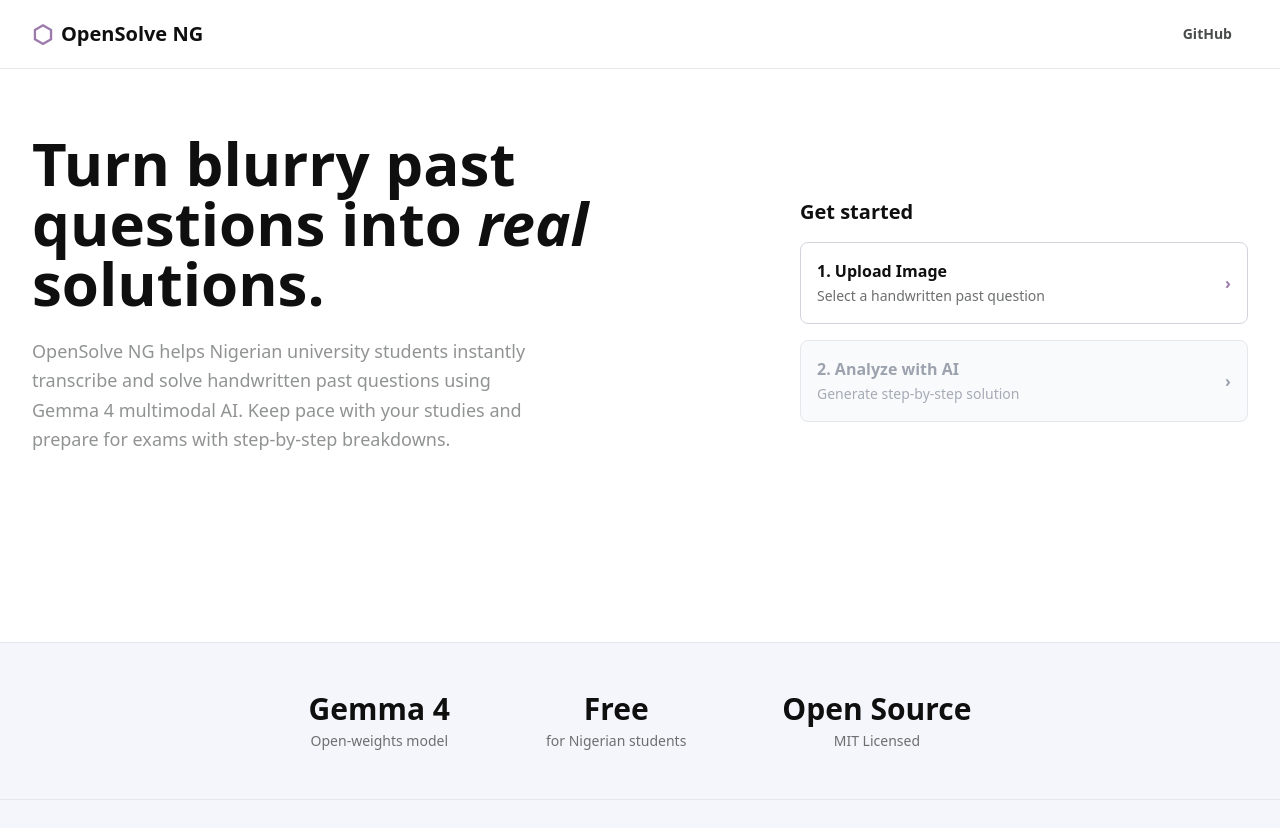
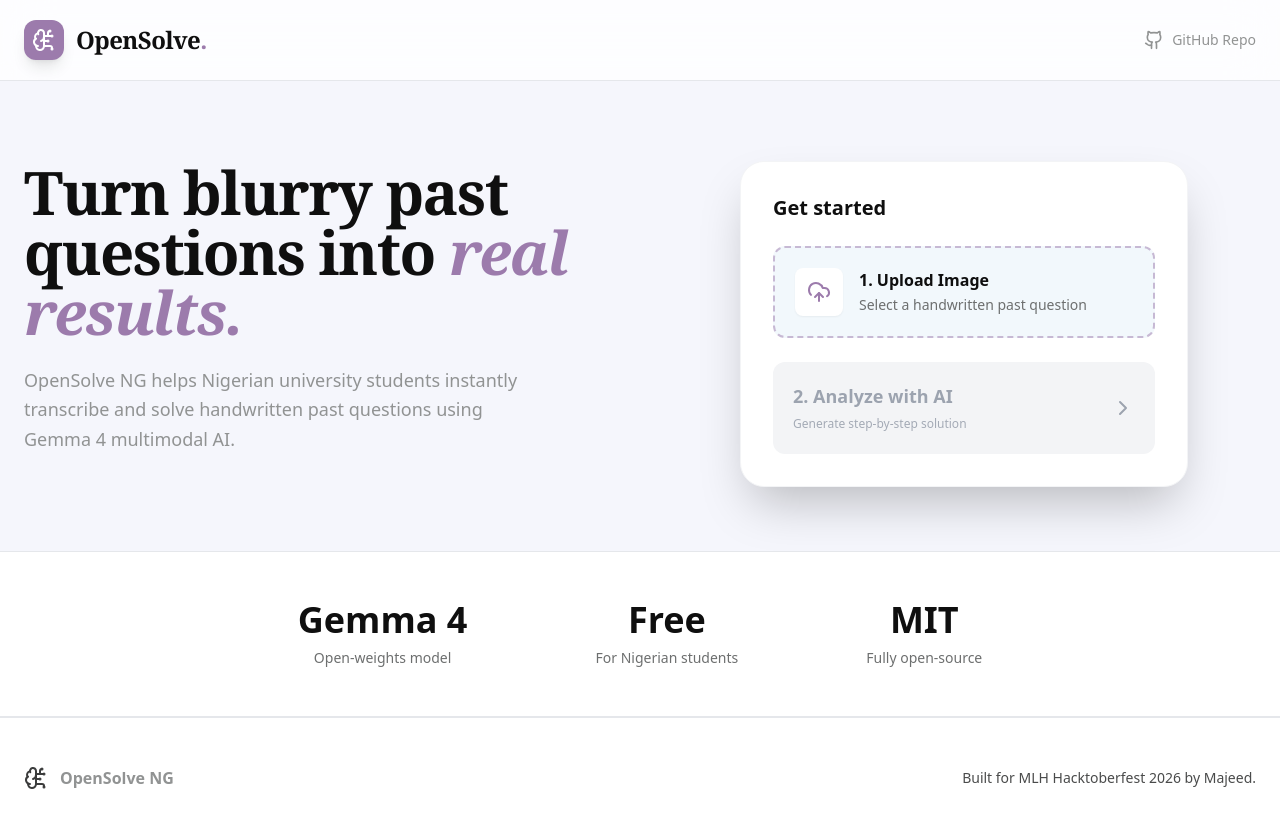
Before and after one commit to maskedwolf-01/opensolve-ng, a Next.js app: page / in a window 1280 px wide. Shown: the top 828 px of the page. Before the commit the page ends 800 px from the top, so only its background shows below. Built offline with nearby package versions, Linux system fonts and the light colour scheme; a web font is replaced by a local one.

Commit message:
Update page.tsx

```diff
--- a/app/page.tsx
+++ b/app/page.tsx
@@ -1,5 +1,6 @@
 'use client';
 import { useState } from 'react';
+import { BrainCircuit, Zap, Target, UploadCloud, ChevronRight, Github } from 'lucide-react';
 
 export default function Home() {
   const [file, setFile] = useState<File | null>(null);
@@ -26,111 +27,115 @@ export default function Home() {
   };
 
   return (
-    <main className="min-h-screen bg-white font-sans text-charcoal flex flex-col">
-      {/* Navbar Placeholder */}
-      <header className="flex justify-between items-center p-4 border-b border-gray-200 px-8">
-        <div className="font-bold text-xl text-charcoal-100 flex items-center gap-2">
-          <span className="text-amethyst_smoke text-2xl">⬡</span> OpenSolve NG
+    <div className="min-h-screen flex flex-col font-sans">
+      {/* HEADER */}
+      <header className="sticky top-0 z-50 w-full backdrop-blur-xl bg-white/80 border-b border-gray-200">
+        <div className="max-w-7xl mx-auto px-6 h-20 flex items-center justify-between">
+          <div className="flex items-center gap-3">
+            <div className="w-10 h-10 bg-amethyst_smoke rounded-xl flex items-center justify-center shadow-lg">
+              <BrainCircuit className="w-6 h-6 text-white" />
             </div>
-        <div className="flex gap-4">
-          <a href="https://github.com/maskedwolf-01/opensolve-ng" target="_blank" className="px-4 py-2 text-sm font-semibold hover:bg-alice_blue rounded-md transition">GitHub</a>
+            <span className="text-2xl font-bold tracking-tight text-charcoal-100 font-serif">OpenSolve<span className="text-amethyst_smoke">.</span></span>
+          </div>
+          <div className="flex gap-4 items-center">
+             <a href="https://github.com/maskedwolf-01/opensolve-ng" target="_blank" className="text-charcoal-700 hover:text-amethyst_smoke text-sm font-medium transition-colors flex items-center gap-2">
+               <Github className="w-5 h-5" /> GitHub Repo
+             </a>
+          </div>
         </div>
       </header>
 
-      {/* Hero Section matching Khan Academy layout */}
-      <div className="flex flex-col lg:flex-row max-w-7xl mx-auto w-full px-8 py-16 gap-12 items-center">
+      {/* HERO SECTION */}
+      <section className="relative pt-20 pb-16 px-6 overflow-hidden">
+        <div className="max-w-7xl mx-auto grid lg:grid-cols-2 gap-16 items-center">
 
-        {/* Left Column: Copywriting */}
-        <div className="flex-1 text-left">
-          <h1 className="text-5xl lg:text-6xl font-extrabold text-charcoal-100 leading-tight mb-6">
-            Turn blurry past questions into <span className="italic">real</span> solutions.
+          <div className="text-left z-10">
+            <h1 className="text-5xl md:text-6xl font-extrabold tracking-tight mb-6 text-charcoal-100 font-serif leading-[1.1]">
+              Turn blurry past questions into <span className="text-amethyst_smoke italic">real results.</span>
             </h1>
             <p className="text-lg text-charcoal-700 mb-8 max-w-lg leading-relaxed">
-            OpenSolve NG helps Nigerian university students instantly transcribe and solve handwritten past questions using Gemma 4 multimodal AI. Keep pace with your studies and prepare for exams with step-by-step breakdowns.
+              OpenSolve NG helps Nigerian university students instantly transcribe and solve handwritten past questions using Gemma 4 multimodal AI.
             </p>
           </div>
 
-        {/* Right Column: Action Area replacing the Login Cards */}
-        <div className="flex-1 w-full max-w-md">
-          <h2 className="text-xl font-bold mb-4 text-charcoal-100">Get started</h2>
-
+          <div className="w-full max-w-md mx-auto bg-white p-8 rounded-3xl shadow-2xl border border-gray-100 relative z-10">
+            <h2 className="text-xl font-bold mb-6 text-charcoal-100">Get started</h2>
             <form onSubmit={handleSubmit} className="flex flex-col gap-4">
-            {/* Upload Card */}
-            <label className="flex flex-col p-4 border border-gray-300 rounded-lg cursor-pointer bg-white hover:border-amethyst_smoke hover:shadow-md transition group">
-              <div className="flex justify-between items-center">
+              <label className="flex flex-col p-5 border-2 border-dashed border-amethyst_smoke/50 rounded-xl cursor-pointer bg-alice_blue hover:bg-pale_sky-100 transition-colors group">
+                <div className="flex items-center gap-4">
+                  <div className="p-3 bg-white rounded-lg shadow-sm group-hover:scale-105 transition-transform">
+                    <UploadCloud className="w-6 h-6 text-amethyst_smoke" />
+                  </div>
                   <div>
-                  <span className="block font-bold text-charcoal-100 group-hover:text-amethyst_smoke">1. Upload Image</span>
+                    <span className="block font-bold text-charcoal-100">1. Upload Image</span>
                     <span className="text-sm text-charcoal-600">Select a handwritten past question</span>
                   </div>
-                <span className="text-amethyst_smoke font-bold">›</span>
                 </div>
-              <input
-                type="file"
-                className="hidden"
-                accept="image/*"
-                onChange={(e) => setFile(e.target.files?.[0] || null)}
-                required
-              />
+                <input type="file" className="hidden" accept="image/*" onChange={(e) => setFile(e.target.files?.[0] || null)} required />
               </label>
 
               {file && (
-              <div className="p-3 bg-alice_blue border border-pale_sky-200 rounded-lg text-sm font-medium text-cool_sky-200">
-                Selected: {file.name}
+                <div className="p-3 bg-mint_cream border border-sage_green-300 rounded-lg text-sm font-medium text-sage_green-700 flex items-center justify-between">
+                  <span>{file.name}</span>
                 </div>
               )}
 
-            {/* Submit Button */}
-            <button
-              type="submit"
-              disabled={loading || !file}
-              className={`flex justify-between items-center p-4 border rounded-lg transition-all ${
-                loading || !file
-                ? 'border-gray-200 bg-gray-50 text-gray-400 cursor-not-allowed'
-                : 'border-amethyst_smoke bg-amethyst_smoke text-white hover:bg-amethyst_smoke-400 shadow-md'
-              }`}
-            >
+              <button type="submit" disabled={loading || !file} className={`mt-2 p-5 rounded-xl font-bold transition-all flex items-center justify-between ${loading || !file ? 'bg-gray-100 text-gray-400 cursor-not-allowed' : 'bg-amethyst_smoke text-white hover:bg-amethyst_smoke-600 shadow-lg hover:-translate-y-1'}`}>
                 <div className="text-left">
-                <span className="block font-bold">2. Analyze with AI</span>
-                <span className="text-sm opacity-90">{loading ? 'Processing via Gemini API...' : 'Generate step-by-step solution'}</span>
+                  <span className="block text-lg">2. Analyze with AI</span>
+                  <span className="text-xs opacity-90 font-normal">{loading ? 'Processing via Gemini API...' : 'Generate step-by-step solution'}</span>
                 </div>
-              <span className="font-bold">›</span>
+                <ChevronRight className="w-6 h-6" />
               </button>
             </form>
           </div>
         </div>
+      </section>
 
-      {/* Solution Rendering Area */}
+      {/* SOLUTION RENDER AREA */}
       {solution && (
-        <div className="max-w-5xl mx-auto w-full px-8 py-12 border-t border-gray-200">
-           <div className="p-8 bg-ghost_white rounded-xl border border-charcoal-800 shadow-sm">
-             <h2 className="text-2xl font-bold text-charcoal-100 mb-6 flex items-center gap-2">
-                <span className="text-amethyst_smoke">✦</span> Gemma 4 Solution
+        <section className="max-w-5xl mx-auto w-full px-6 pb-20 z-20 relative">
+           <div className="p-8 bg-white rounded-3xl border border-gray-200 shadow-xl">
+             <h2 className="text-2xl font-bold text-charcoal-100 mb-6 flex items-center gap-2 border-b pb-4">
+                <BrainCircuit className="w-6 h-6 text-amethyst_smoke" /> Gemma 4 Solution
              </h2>
              <div className="text-charcoal-700 whitespace-pre-wrap leading-relaxed font-medium">
                {solution}
              </div>
            </div>
-        </div>
+        </section>
       )}
 
-      {/* Impact Stats matching Khan Academy layout */}
-      <div className="bg-ghost_white border-t border-b border-gray-200 py-12 mt-auto">
-        <div className="max-w-6xl mx-auto flex flex-wrap justify-center gap-12 md:gap-24 px-4 text-center">
+      {/* IMPACT STATS */}
+      <section className="border-y border-gray-200 bg-white py-12">
+        <div className="max-w-6xl mx-auto flex flex-wrap justify-center gap-12 md:gap-32 px-6 text-center">
           <div>
-            <div className="text-3xl font-extrabold text-charcoal-100 mb-1">Gemma 4</div>
+            <div className="text-4xl font-extrabold text-charcoal-100 mb-2">Gemma 4</div>
             <div className="text-sm font-medium text-charcoal-600">Open-weights model</div>
           </div>
           <div>
-            <div className="text-3xl font-extrabold text-charcoal-100 mb-1">Free</div>
-            <div className="text-sm font-medium text-charcoal-600">for Nigerian students</div>
+            <div className="text-4xl font-extrabold text-charcoal-100 mb-2">Free</div>
+            <div className="text-sm font-medium text-charcoal-600">For Nigerian students</div>
           </div>
           <div>
-            <div className="text-3xl font-extrabold text-charcoal-100 mb-1">Open Source</div>
-            <div className="text-sm font-medium text-charcoal-600">MIT Licensed</div>
+            <div className="text-4xl font-extrabold text-charcoal-100 mb-2">MIT</div>
+            <div className="text-sm font-medium text-charcoal-600">Fully open-source</div>
           </div>
         </div>
+      </section>
+
+      {/* FOOTER */}
+      <footer className="mt-auto py-12 bg-white border-t border-gray-200">
+        <div className="max-w-7xl mx-auto px-6 flex flex-col md:flex-row justify-between items-center gap-6">
+          <div className="flex items-center gap-3">
+            <BrainCircuit className="w-6 h-6 text-charcoal-400" />
+            <span className="font-bold text-charcoal-700">OpenSolve NG</span>
           </div>
-
-    </main>
+          <div className="text-sm text-charcoal-500 font-medium">
+            Built for MLH Hacktoberfest 2026 by Majeed.
+          </div>
+        </div>
+      </footer>
+    </div>
   );
 }
```
Lines whose indentation alone changed are shown as unchanged.
